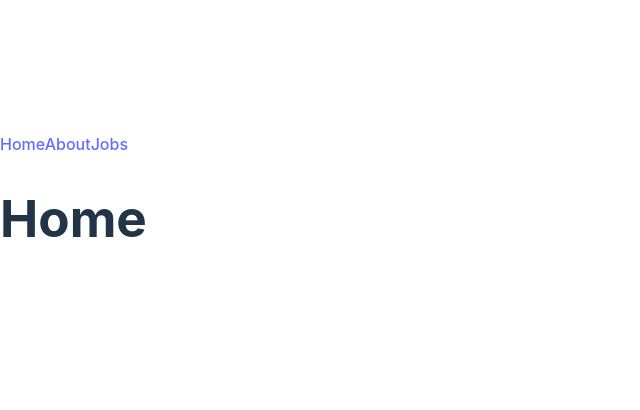
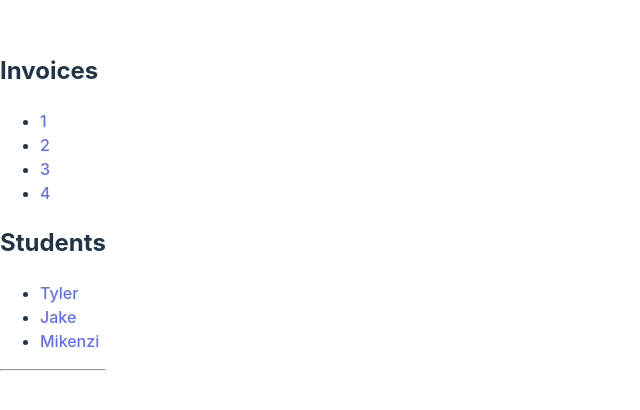
Before and after one commit to noobmaster69jr/react-router-v6, a React (Vite) app: page / in a window 1280 px wide. Shown: the part 194-604 px from the top of the page, without its empty margins (0-640 px from the left). Built offline with nearby package versions, Linux system fonts and the light colour scheme.

Commit message:
url-params

```diff
--- a/src/App.jsx
+++ b/src/App.jsx
@@ -1,46 +1,64 @@
 /*
-  You're given three components, Home, About, and Jobs.
+  Create two Routes so that the given navigation works and the proper UI is displayed.
 
-  1. Using those three components, create the following
-  path -> Component mapping.
-
-  / -> Home
-  /about -> About
-  /jobs -> Jobs
-
-
-  2. Create a navbar which allows you to navigate
-  between your three routes.
-
+  When the user navigates to /tyler, they should see "Student: tyler".
+  When the user navigates to /invoices/1, they should see "Invoice #1".
 */
 
 import * as React from 'react';
-import { BrowserRouter, Routes, Route, Link } from 'react-router-dom';
+import { BrowserRouter as Router, Routes, Route, Link , useParams} from 'react-router-dom';
 
-const Home = () => <h1>Home</h1>;
-const About = () => <h1>About</h1>;
-const Jobs = () => <h1>Jobs</h1>;
-const NavBar = () => {
-  return (
-    <>
-      <Link to="/">Home</Link>
-      <Link to="/about">About</Link>
-      <Link to="/jobs">Jobs</Link>
-    </>
-  );
+const Student = () => {
+ const {username} = useParams()
+ return <h3>Student: {username}</h3>;
+ }
+
+const Invoice = () => {
+    const {userId} = useParams()
+    console.log(userId)
+    return <h3>Invoice: {userId}</h3>;
 };
 
 export default function App() {
-    return (<>
-    <BrowserRouter>
 
-    <NavBar/>
+
+  return (
+    <Router>
+      <h2>Invoices</h2>
+      <ul>
+        <li>
+          <Link to="/invoices/1">1</Link>
+        </li>
+        <li>
+          <Link to="/invoices/2">2</Link>
+        </li>
+        <li>
+          <Link to="/invoices/3">3</Link>
+        </li>
+        <li>
+          <Link to="/invoices/4">4</Link>
+        </li>
+      </ul>
+      <h2>Students</h2>
+      <ul>
+        <li>
+          <Link to="/tyler">Tyler</Link>
+        </li>
+        <li>
+          <Link to="/jake">Jake</Link>
+        </li>
+        <li>
+          <Link to="/mikenzi">Mikenzi</Link>
+        </li>
+      </ul>
+
+      <hr />
       <Routes>
-        <Route path="/" element={<Home />}></Route>
-        <Route path="/about" element={<About />}></Route>
-        <Route path="/jobs" element={<Jobs />}></Route>
+
+    <Route path="/invoices/:userId" element={<Invoice/>}></Route>
+    <Route path="/:username" element={<Student/>}></Route>
       </Routes>
-    </BrowserRouter>
-  </>
+      {/* Routes go here */}
+    </Router>
   );
 }
```
